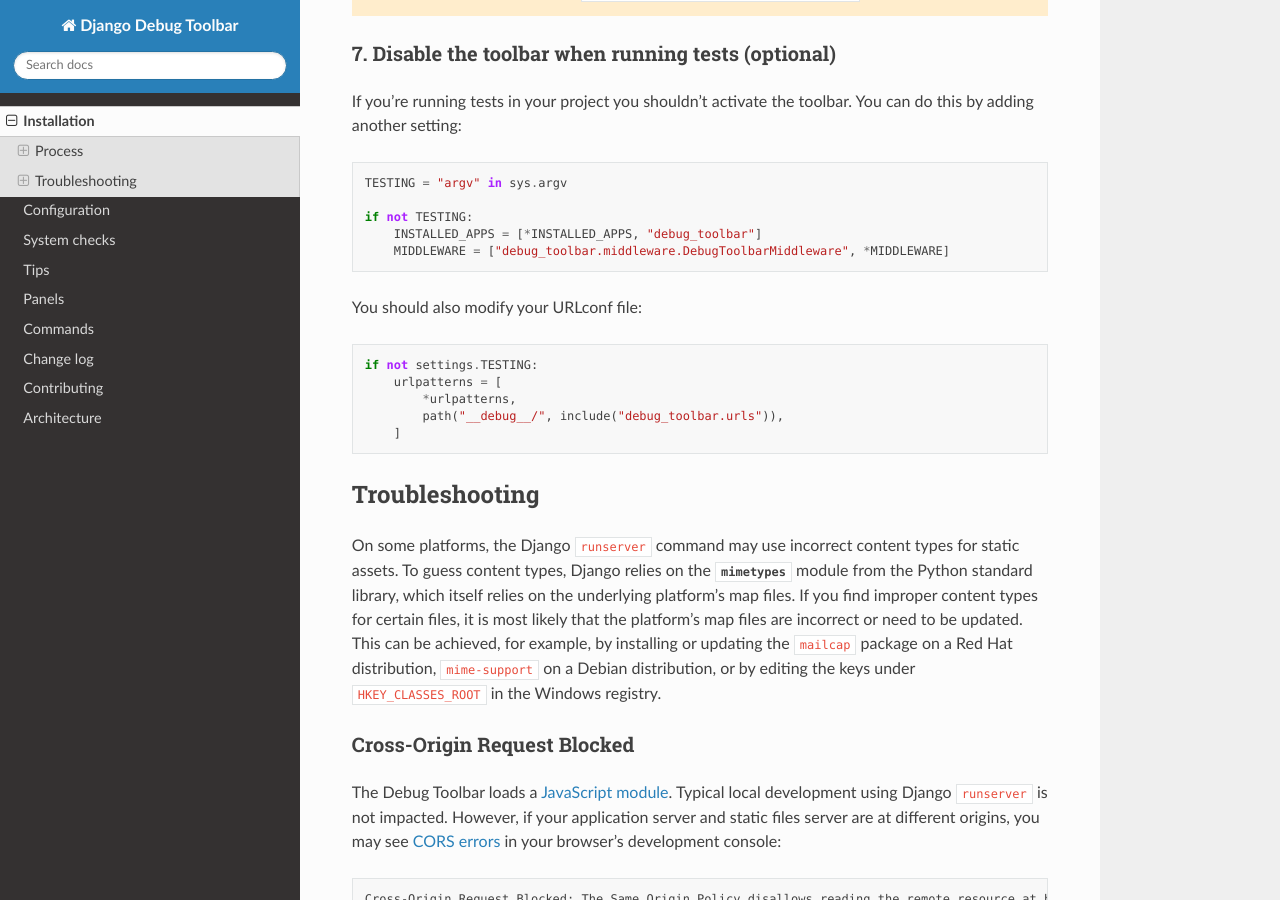
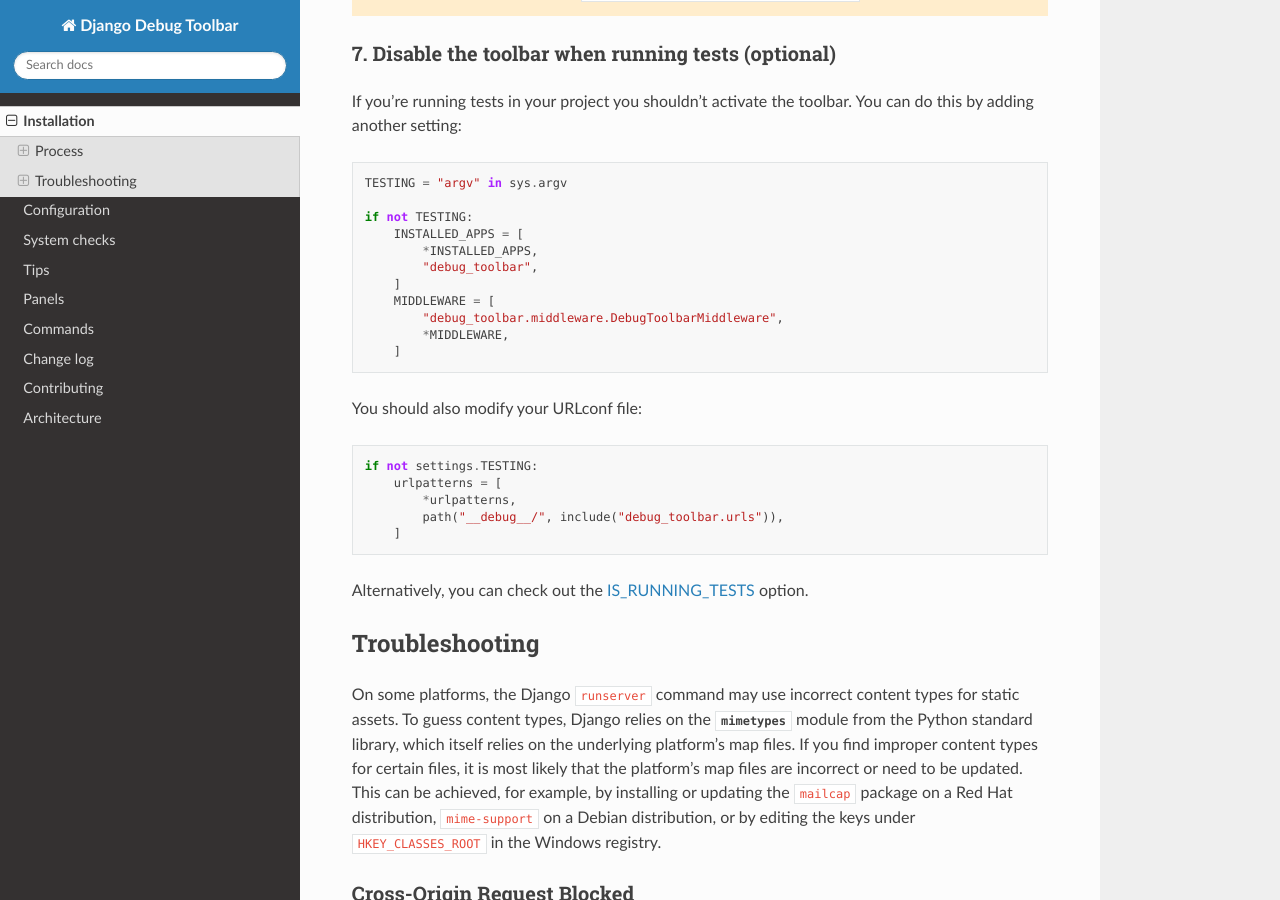
Before and after one commit to jazzband/django-debug-toolbar, a Sphinx documentation site: the page built from docs/installation.rst, in a window 1280 px wide and 900 px high, scrolled down 2946 px. Built offline with Sphinx 7.4.7 and the Read the Docs theme 2.0.0, drawn with Linux system fonts in a browser that asks for light colours.

Commit message:
Fix formatting issues

```diff
--- a/docs/configuration.rst
+++ b/docs/configuration.rst
@@ -71,6 +71,8 @@
 
   The toolbar searches for this string in the HTML and inserts itself just
   before.
+
+.. _IS_RUNNING_TESTS:
 
 * ``IS_RUNNING_TESTS``
 
--- a/docs/installation.rst
+++ b/docs/installation.rst
@@ -159,15 +159,22 @@
 7. Disable the toolbar when running tests (optional)
 ^^^^^^^^^^^^^^^^^^^^^^^^^^^^^^^^^^^^^^^^^^^^^^^^^^^^
 
-If you're running tests in your project you shouldn't activate the toolbar. You can do this by adding another setting:
+If you're running tests in your project you shouldn't activate the toolbar. You
+can do this by adding another setting:
 
 .. code-block:: python
 
     TESTING = "argv" in sys.argv
 
     if not TESTING:
-        INSTALLED_APPS = [*INSTALLED_APPS, "debug_toolbar"]
-        MIDDLEWARE = ["debug_toolbar.middleware.DebugToolbarMiddleware", *MIDDLEWARE]
+        INSTALLED_APPS = [
+            *INSTALLED_APPS,
+            "debug_toolbar",
+        ]
+        MIDDLEWARE = [
+            "debug_toolbar.middleware.DebugToolbarMiddleware",
+            *MIDDLEWARE,
+        ]
 
 You should also modify your URLconf file:
 
@@ -179,6 +186,8 @@
             path("__debug__/", include("debug_toolbar.urls")),
         ]
 
+Alternatively, you can check out the :ref:`IS_RUNNING_TESTS <IS_RUNNING_TESTS>`
+option.
 
 Troubleshooting
 ---------------
```
